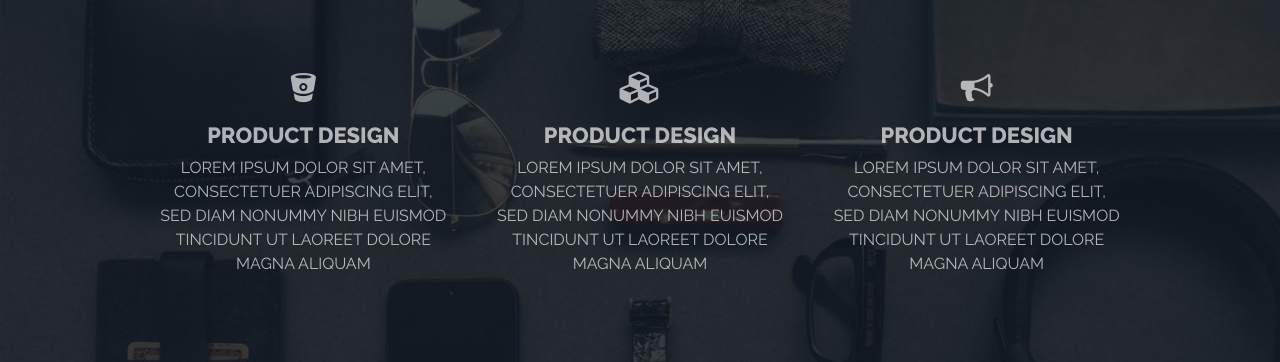
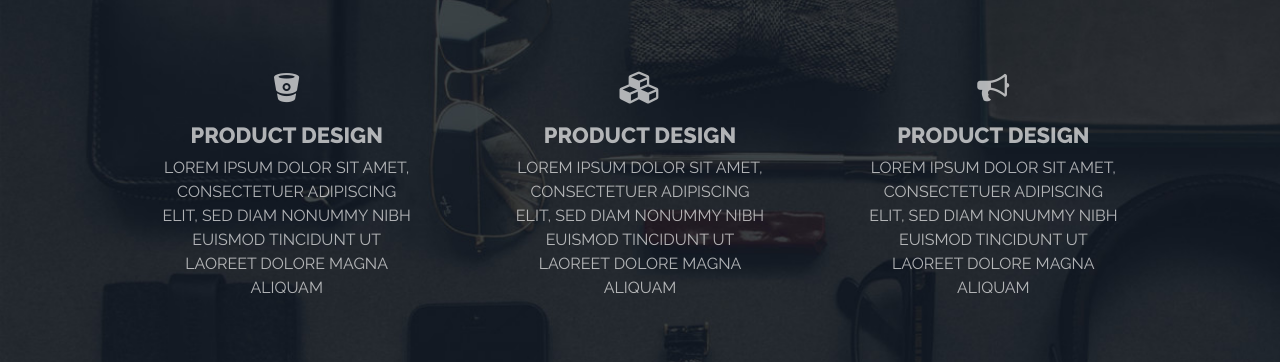
Before and after one commit to owl666/portfolio, a plain HTML site: page index.html in a window 1280 px wide. Shown: the part 1688-2050 px from the top of the page. Drawn offline with Linux system fonts and the light colour scheme.

Commit message:
second commit

```diff
--- a/css/style.css
+++ b/css/style.css
@@ -126,3 +126,9 @@ header.wrapper {
 .style2 h3 {
 	margin-bottom: 10px;
 }
+.style2 .ba-grid {
+	margin-left: -100px;
+}
+.style2 .ba-grid > [class*="ba-width"] {
+	padding-left: 100px;
+}
```
